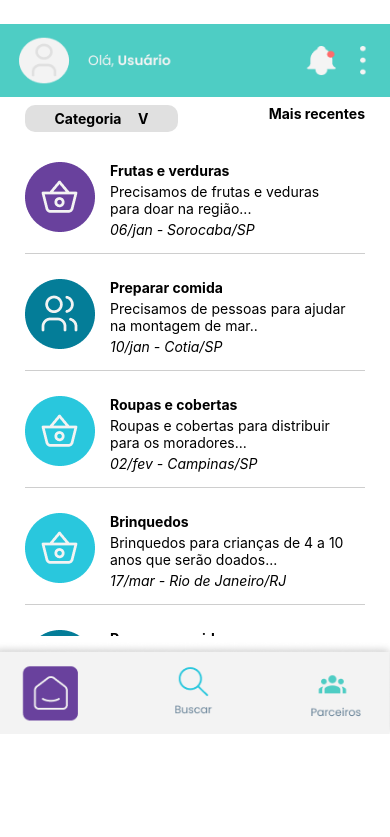
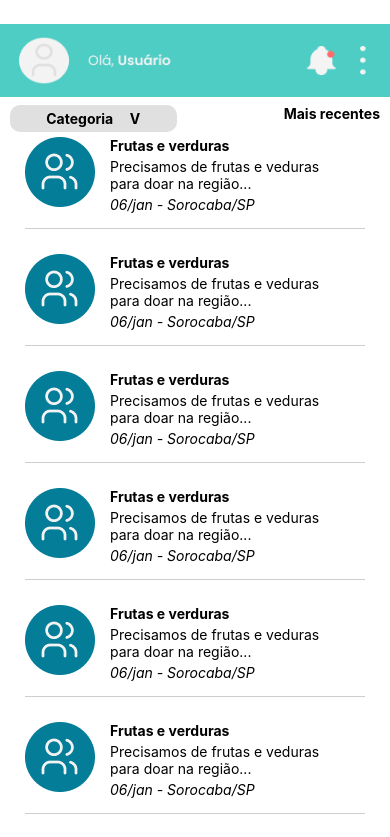
Before and after one commit to mentoria-grupo7/abracaAe, a React Native app: screen / in a window 390 px wide. Shown: the top 837 px of the page. Built offline with nearby package versions, Linux system fonts and the light colour scheme.

Commit message:
Alterando implementando FlatList no lugar de ScrollView

```diff
--- a/src/components/home/btnFiltrar.jsx
+++ b/src/components/home/btnFiltrar.jsx
@@ -16,7 +16,8 @@ const styles = StyleSheet.create({
     container:{
         flexDirection:'row',
         justifyContent:"space-between",
-        paddingVertical:5
+        paddingVertical:5,
+        paddingHorizontal:10
     },
     botao:{
         width:'45%',
--- a/src/components/home/cardItem.jsx
+++ b/src/components/home/cardItem.jsx
@@ -1,17 +1,38 @@
 import React from "react"
-import {View,Text,Image,StyleSheet} from 'react-native'
+import {View,Text,Image,StyleSheet,FlatList} from 'react-native'
+
+const DATA = [
+    {id:'1' , titulo:'Frutas e verduras' , descricao:'Precisamos de frutas e veduras para doar na região...' , dataRegiao:'06/jan - Sorocaba/SP' , imagem: require("../../../assets/imagem-home/imagem2.png")},
+    {id:'2' , titulo:'Frutas e verduras' , descricao:'Precisamos de frutas e veduras para doar na região...' , dataRegiao:'06/jan - Sorocaba/SP' , imagem: require("../../../assets/imagem-home/imagem2.png")},
+    {id:'3' , titulo:'Frutas e verduras' , descricao:'Precisamos de frutas e veduras para doar na região...' , dataRegiao:'06/jan - Sorocaba/SP' , imagem: require("../../../assets/imagem-home/imagem2.png")},
+    {id:'4' , titulo:'Frutas e verduras' , descricao:'Precisamos de frutas e veduras para doar na região...' , dataRegiao:'06/jan - Sorocaba/SP' , imagem: require("../../../assets/imagem-home/imagem2.png")},
+    {id:'5' , titulo:'Frutas e verduras' , descricao:'Precisamos de frutas e veduras para doar na região...' , dataRegiao:'06/jan - Sorocaba/SP' , imagem: require("../../../assets/imagem-home/imagem2.png")},
+    {id:'6' , titulo:'Frutas e verduras' , descricao:'Precisamos de frutas e veduras para doar na região...' , dataRegiao:'06/jan - Sorocaba/SP' , imagem: require("../../../assets/imagem-home/imagem2.png")},
+    {id:'7' , titulo:'Frutas e verduras' , descricao:'Precisamos de frutas e veduras para doar na região...' , dataRegiao:'06/jan - Sorocaba/SP' , imagem: require("../../../assets/imagem-home/imagem2.png")}
+];
 
 
-export const CardHome = (props)=>{
+
+export const CardItem = ()=>{
+
+const renderItem  = ({item}) => (
+        <View style={styles.card}>
+        <Image  source={item.imagem}/>
+        <View style={styles.textoBox}>
+            <Text style = {{fontWeight:'bold'}}>{item.titulo}</Text>
+            <Text>{item.descricao}</Text>
+            <Text style = {{fontStyle:'italic'}}>{item.dataRegiao}</Text>
+        </View>
+    </View>
+    )
+
     return(
-            <View style={styles.card}>
-                    <Image  source={props.imagem}/>
-                    <View style={styles.textoBox}>
-                        <Text style = {{fontWeight:'bold'}}>{props.titulo}</Text>
-                        <Text>{props.descricao}</Text>
-                        <Text style = {{fontStyle:'italic'}}>{props.data}</Text>
-                    </View>
-                </View>
+        <FlatList
+        data = {DATA}
+        renderItem = {renderItem}
+        keyExtractor={item => item.id}
+        contentContainerStyle = {styles.contentContainer}
+        />
 
     )
 }
@@ -28,5 +49,9 @@ const styles = StyleSheet.create({
       textoBox:{
         width:'70%',
         rowGap:4
+      },
+      contentContainer: {
+        paddingHorizontal:25,
+        rowGap:25,
       }
 })
--- a/src/components/home/telaRolagem.jsx
+++ /dev/null
@@ -1,69 +0,0 @@
-import { CardHome } from './cardItem'
-import { Botoes } from './btnFiltrar'
-import { ScrollView,StyleSheet,View } from 'react-native'
-
-export const TelaRolagem = ()=>{
-    return(
-        <View style = {styles.container}>
-        <ScrollView contentContainerStyle = {styles.contentContainer}>
-            <Botoes />
-            <CardHome
-            titulo={'Frutas e verduras'}
-            descricao = {'Precisamos de frutas e veduras para doar na região...'}
-            data ={'06/jan - Sorocaba/SP'}
-            imagem={require('../../../assets/imagem-home/imagem1.png')} />
-                <CardHome
-            titulo={'Preparar comida'}
-            descricao = {'Precisamos de pessoas para ajudar na montagem de mar..'}
-            data ={'10/jan - Cotia/SP'}
-            imagem={require('../../../assets/imagem-home/imagem2.png')} />
-                <CardHome
-            titulo={'Roupas e cobertas'}
-            descricao = {'Roupas e cobertas para distribuir para os moradores...'}
-            data ={'02/fev - Campinas/SP'}
-            imagem={require('../../../assets/imagem-home/imagem3.png')} />
-                <CardHome
-            titulo={'Brinquedos'}
-            descricao = {'Brinquedos para crianças de 4 a 10 anos que serão doados...'}
-            data ={'17/mar - Rio de Janeiro/RJ'}
-            imagem={require('../../../assets/imagem-home/imagem3.png')} />
-                <CardHome
-            titulo={'Preparar comida'}
-            descricao = {'Precisamos de pessoas para ajudar na montagem de mar...'}
-            data ={'06/jan - Sorocaba/SP'}
-            imagem={require('../../../assets/imagem-home/imagem4.png')} />
-                    <CardHome
-            titulo={'Preparar comida'}
-            descricao = {'Precisamos de pessoas para ajudar na montagem de mar...'}
-            data ={'06/jan - Sorocaba/SP'}
-            imagem={require('../../../assets/imagem-home/imagem4.png')} />
-                    <CardHome
-            titulo={'Preparar comida'}
-            descricao = {'Precisamos de pessoas para ajudar na montagem de mar...'}
-            data ={'06/jan - Sorocaba/SP'}
-            imagem={require('../../../assets/imagem-home/imagem4.png')} />
-                            <CardHome
-            titulo={'Preparar comida'}
-            descricao = {'Precisamos de pessoas para ajudar na montagem de mar...'}
-            data ={'06/jan - Sorocaba/SP'}
-            imagem={require('../../../assets/imagem-home/imagem4.png')} />
-                            <CardHome
-            titulo={'Ultimo Card'}
-            descricao = {'Precisamos de pessoas para ajudar na montagem de mar...'}
-            data ={'06/jan - Sorocaba/SP'}
-            imagem={require('../../../assets/imagem-home/imagem4.png')} />
-      </ScrollView>
-            </View>
-        )
-
-}
-
-const styles = StyleSheet.create({
-    contentContainer: {
-        paddingHorizontal:25,
-        rowGap:25,
-      },
-      container:{
-        height:536
-    }
-})
--- a/src/screens/Home/index.jsx
+++ b/src/screens/Home/index.jsx
@@ -1,13 +1,16 @@
 import React from "react";
 import { styles } from "./style";
 import { View, Image} from "react-native";
-import {TelaRolagem} from '../../Components/home/telaRolagem'
+import { CardItem } from "../../Components/home/cardItem";
+import { Botoes } from "../../Components/home/btnFiltrar";
+
 
 export const Home = () => {
   return (
     <View style = {styles.container}>
       <Image style={styles.cabecalho}source={require('../../../assets/imagem-home/cabecalho.png')}/>
-      <TelaRolagem />
+      <Botoes/>
+      <CardItem />
       <Image style={styles.cabecalho}source={require('../../../assets/imagem-home/menu.png')}/>
     </View>
   );
--- a/src/screens/Home/style.js
+++ b/src/screens/Home/style.js
@@ -1,12 +1,13 @@
 import { StyleSheet } from "react-native";
 
 export const styles = StyleSheet.create({
+
+   container:{
+    flexDirection:'column',
+    justifyContent:'center',
+  },
   cabecalho:{
     width:'100%',
     resizeMode:'contain',
-   },
-   container:{
-    flexDirection:'column',
-    justifyContent:'center',
-  }
+   }
 });
```
Also changed, not shown: App.js (+4 -3 lines).
